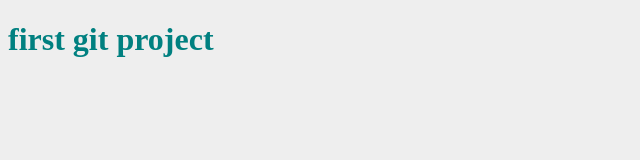
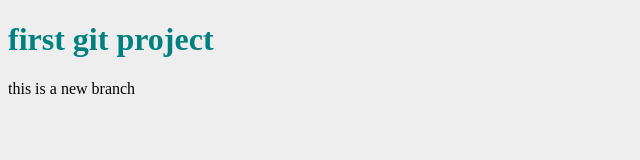
Before and after one commit to Rewaa20/proj1, a plain HTML site: page index.html in a window 1280 px wide. Shown: the whole page, without its empty margins (0-640 px from the left). Drawn offline with Linux system fonts and the light colour scheme.

Commit message:
add new pargragh

```diff
--- a/index.html
+++ b/index.html
@@ -9,6 +9,7 @@
 </head>
 <body>
     <h1>first git project</h1>
+    <p>this is a new branch</p>
     <script src="app.js"></script>
 </body>
 </html>
```
